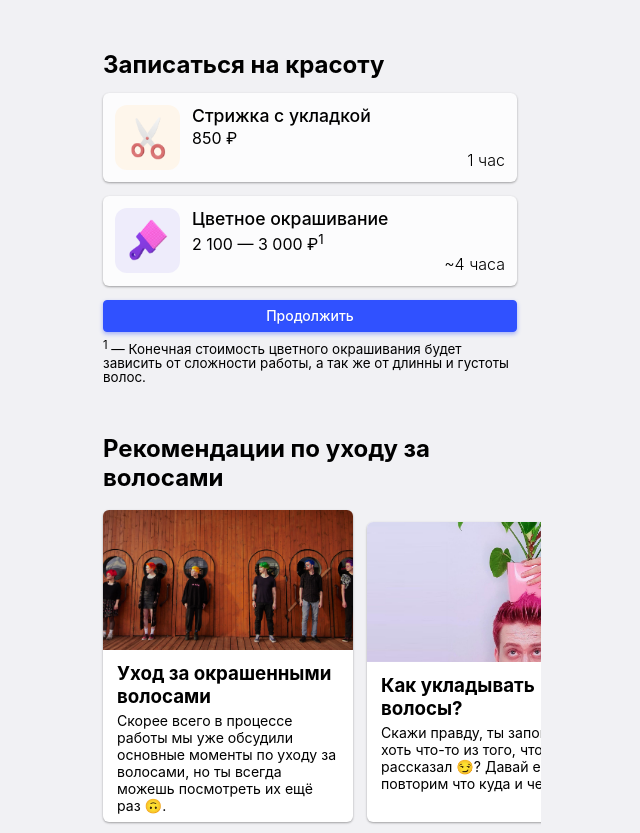
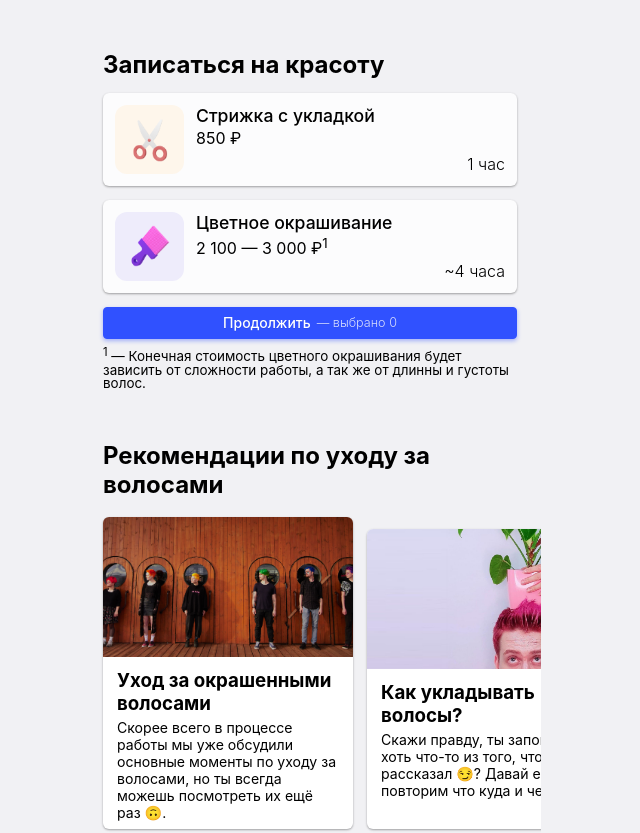
Before and after one commit to kriakiku/yusha, a Nuxt app: page / in a window 1280 px wide. Shown: the top 833 px of the page, without its empty margins (330-970 px from the left). Built offline with nearby package versions, Linux system fonts and the light colour scheme; no server answers.

Commit message:
feat: book

```diff
--- a/components/content/Book.vue
+++ b/components/content/Book.vue
@@ -32,7 +32,10 @@
       </ContentBookItem>
     </div>
 
-    <UiButton type="primary" block :href="link"> Продолжить </UiButton>
+    <UiButton type="primary" block :href="link">
+      Продолжить
+      <span class="book__button-info"> — выбрано {{ selected.length }}</span>
+    </UiButton>
 
     <div class="book__tip">
       <sup>1</sup> — Конечная стоимость цветного окрашивания будет зависить от
@@ -67,5 +70,13 @@ const link = computed(
     line-height: 1;
     margin-top: 8px;
   }
+
+  &__button-info {
+    font-size: 0.9em;
+    font-weight: 300;
+    margin-left: 6px;
+    opacity: 0.8;
+    margin-top: 1px;
+  }
 }
 </style>
--- a/components/content/BookItem.vue
+++ b/components/content/BookItem.vue
@@ -16,7 +16,7 @@
           class="book-item__selected"
           :class="{ 'book-item__selected--active': isSelected }"
         >
-          Выбрано
+          ✅ Выбрано
         </div>
         <!-- Duration -->
         <span class="book-item__duration">
@@ -66,7 +66,7 @@ const toggle = () => {
   }
 
   &__icon {
-    --size: 65px;
+    --size: 69px;
     display: flex;
     align-items: center;
     justify-content: center;
--- a/components/content/TipInfo.vue
+++ b/components/content/TipInfo.vue
@@ -1,6 +1,12 @@
 <template>
   <footer class="tip-info">
-    <UiButton type="primary" block class="tip-info__button">
+    <UiButton
+      type="primary"
+      block
+      class="tip-info__button"
+      href="https://pay.cloudtips.ru/p/165f6153"
+      target="_blank"
+    >
       Оставить чаевые
     </UiButton>
 
```
